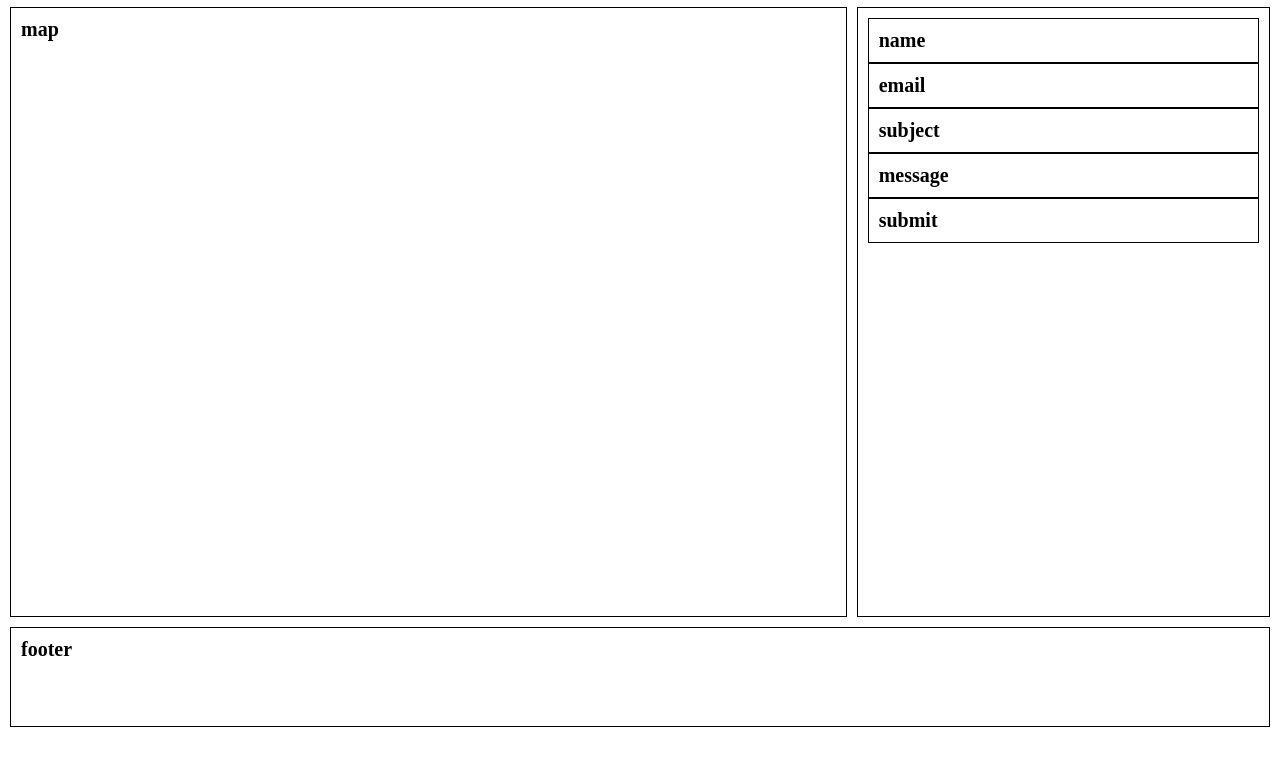
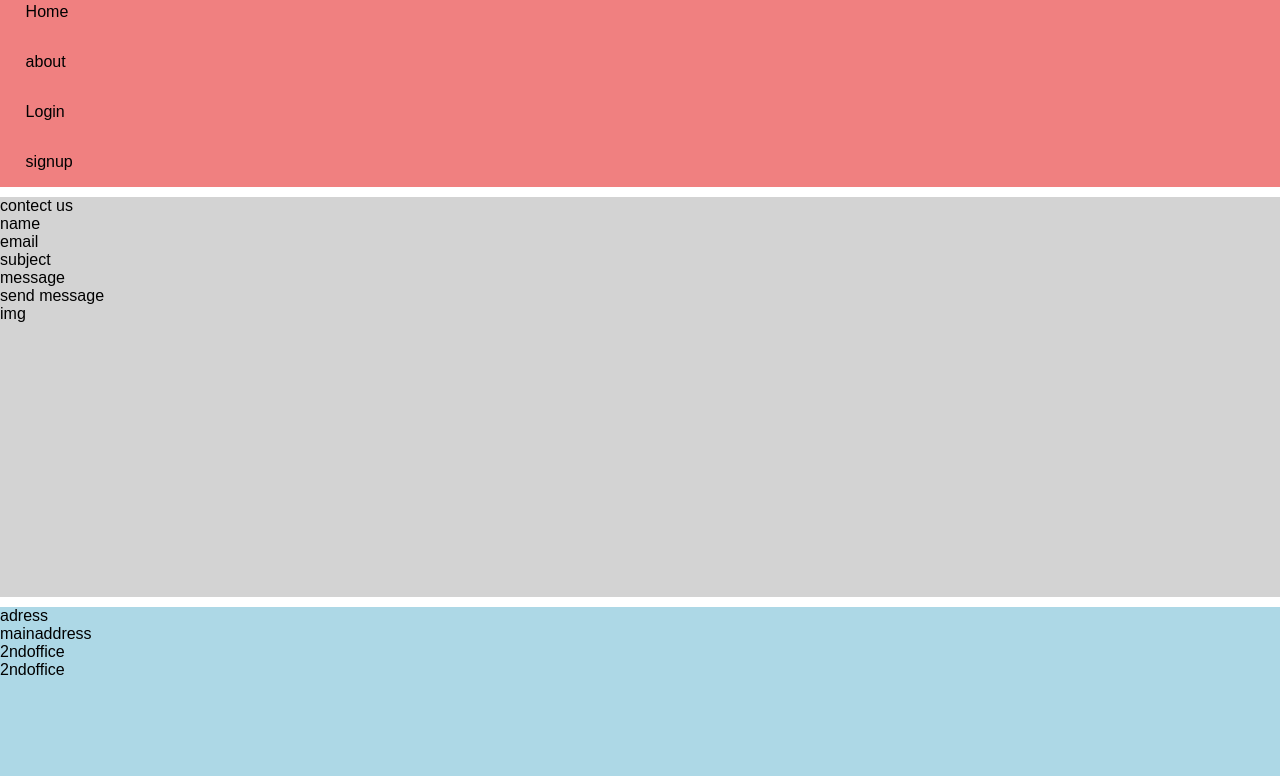
Before and after one commit to amanaliofficial/html-structure-first, a plain HTML site: page mubshar husain/contectus.html in a window 1280 px wide. Shown: the part 63-839 px from the top of the page. Before the commit the page ends 800 px from the top, so only its background shows below. Drawn offline with Linux system fonts and the light colour scheme.

Commit message:
i cnange the code

```diff
--- a/mubshar husain/contectus.html
+++ b/mubshar husain/contectus.html
@@ -8,21 +8,38 @@
     <title>contect us</title>
 </head>
 <body>
-    <div class="container">
-        <div class="header">Header</div>
-        <div class="map"> map</div>
-        <div class="content">
-            <div class="info">name</div>
-            <div class="info">email</div>
-            <div class="info">subject</div>
-            <div class="info"> message</div>
-            <div class="info">submit</div>
+
+    <div id="nav-div">
+        <div id="logo-div"> Logo</div>
+        <div id="home-div"> Home</div>
+        <div id="about-div">about</div>
+        <div id="login-div"> Login</div>
+        <div id="signup-div"> signup</div>
+     </div>
+     <div id="contectus-div">contect us
+        <div id="info-div">
+            <div id="name-div">name</div>
+            <div id="email-div">email</div>
+            <div id="subject-div">subject</div>
+            <div id="message-div">message</div>
+            <div id="sendmessage-div">send message</div>
         </div>
-        <div class="footer">footer</div>
-
-
+        <div id="img-div">img</div>
+     </div>
+    <div id="address-div">
+        adress
+        <div mainaddress-div>
+            mainaddress
+        </div>
+        <div 2ndoffice-div>
+            2ndoffice
+        </div>
+        <div 3rdoffice-div>
+            2ndoffice
+        </div>
     </div>
-
-
+    <div id="map-div">
+        map
+    </div>
 </body>
 </html>
--- a/mubshar husain/style.css
+++ b/mubshar husain/style.css
@@ -1,43 +1,38 @@
-body{
-	margin: 0;
+*{
+    /* this remove margin and padding from all elements */
+    margin: 0px;
+    padding: 0px;
+    /* this make pasding and border part of width */
+    box-sizing: border-box;
+    font-family: Arial, Helvetica, sans-serif;
 }
-.container{
-	width: 100vw;
-	height:100vh;
-	/* this condainer take width and hight of all pade */
-	font-weight: bold;
-	font-size: 20px;
-	display: grid;
-	grid-template-columns: 1fr 1fr 1fr;
-	grid-template-rows: 50px 1fr 1fr 100px;
-	gap: 10px;
-	padding: 10px;
-	box-sizing: border-box;
+#nav-div{
+    background-color: lightcoral;
+    width: 100%;
+    min-height: 50px;
+    padding-left:2%;
+    line-height: 50px;
+    margin-bottom: 10px;
+
 }
-.container div{
-	padding: 10px;
-	border: 1px solid;
+
+
+
+
+#contectus-div{
+    width: 100%;
+    min-height: 400px;
+    background-color: lightgray;
+	margin-bottom: 10px;
 }
-.header{
-	grid-column-start: 1;
-	grid-column-end: 4;
+#address-div{
+    width: 100%;
+    min-height: 400px;
+    background-color: lightblue;
+
 }
-.map{
-	grid-row-start: 2;
-	grid-row-end: span 2;
-	grid-column-start: 1;
-	grid-column-end: 3;
+#map-div{
+	width: 100%;
+    min-height: 400px;
+    background-color: lightslategray;
 }
-.content{
-	grid-row-start: 2;
-	grid-row-end: span 2;
-	grid-column-start: 3;
-	grid-column-end: 4;
-}
-.footer{
-	grid-column: 1/4;
-}
-.info{
-	gap: 10px;
-	padding: 10px;
-}
```
